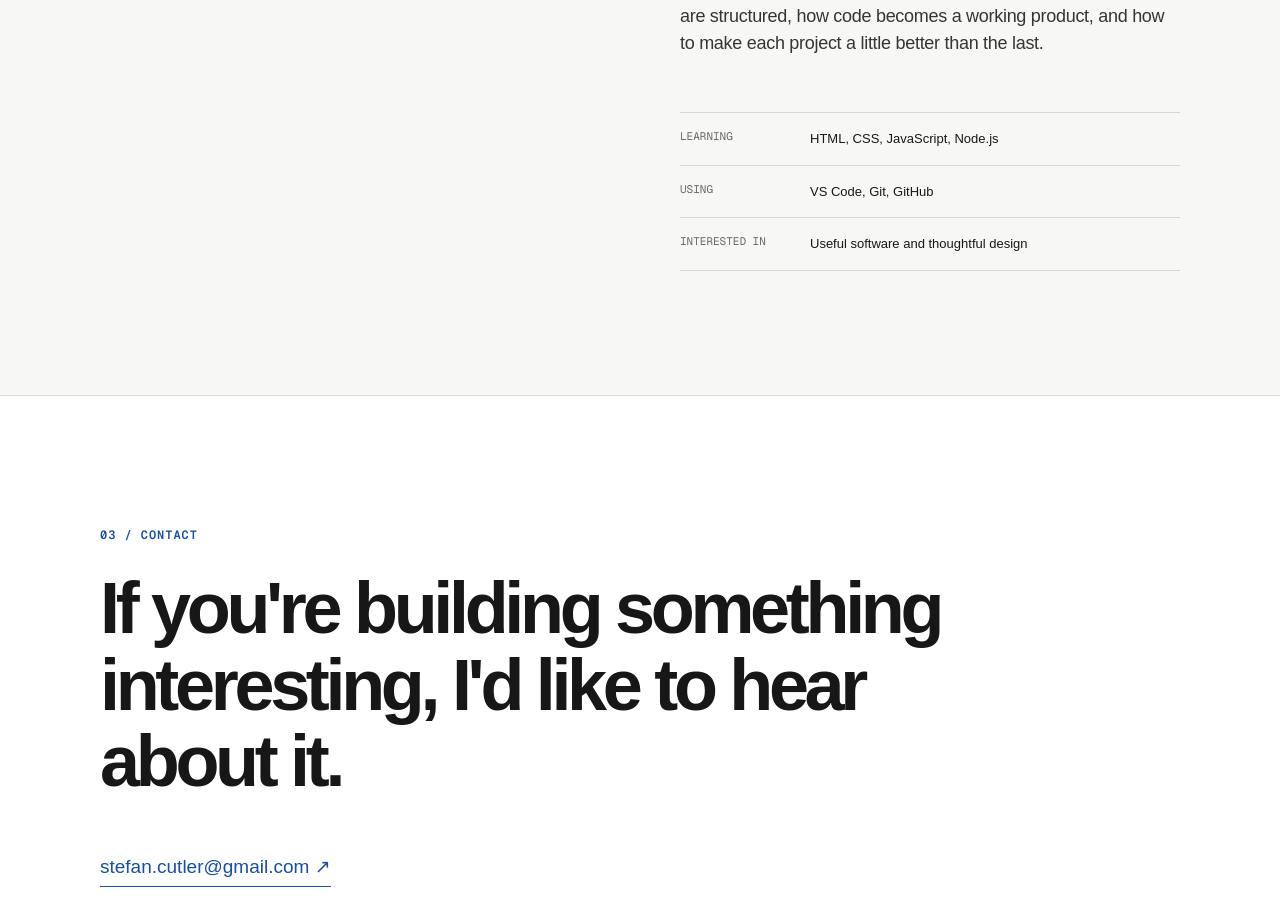
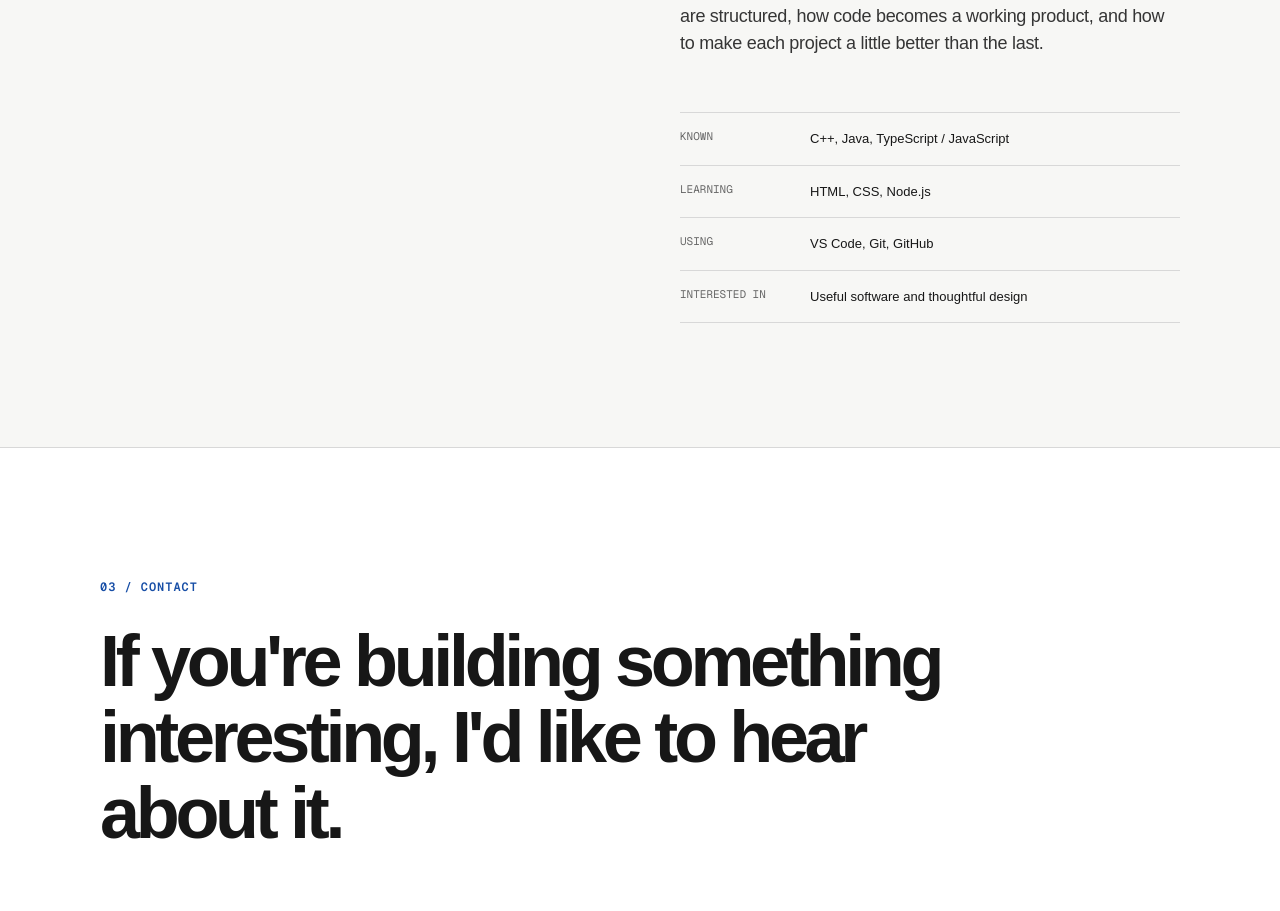
Before and after one commit to WHYDOESTHISWORLDEXIST/stefan-portfolio, a Next.js app: page / in a window 1280 px wide. Shown: the part 2369-3280 px from the top of the page. Built offline with nearby package versions, Linux system fonts and the light colour scheme.

Commit message:
Add known programming languages

```diff
--- a/app/page.tsx
+++ b/app/page.tsx
@@ -76,7 +76,7 @@ export default function Home() {
           <div className="aboutCopy">
             <p>I&apos;m early in my development journey. I don&apos;t know everything yet, and that&apos;s the point—I like taking something unfamiliar apart until it makes sense.</p>
             <p>Right now I&apos;m focused on the web: learning how good interfaces are structured, how code becomes a working product, and how to make each project a little better than the last.</p>
-            <dl><div><dt>Learning</dt><dd>HTML, CSS, JavaScript, Node.js</dd></div><div><dt>Using</dt><dd>VS Code, Git, GitHub</dd></div><div><dt>Interested in</dt><dd>Useful software and thoughtful design</dd></div></dl>
+            <dl><div><dt>Known</dt><dd>C++, Java, TypeScript / JavaScript</dd></div><div><dt>Learning</dt><dd>HTML, CSS, Node.js</dd></div><div><dt>Using</dt><dd>VS Code, Git, GitHub</dd></div><div><dt>Interested in</dt><dd>Useful software and thoughtful design</dd></div></dl>
           </div>
         </div>
       </section>
```
